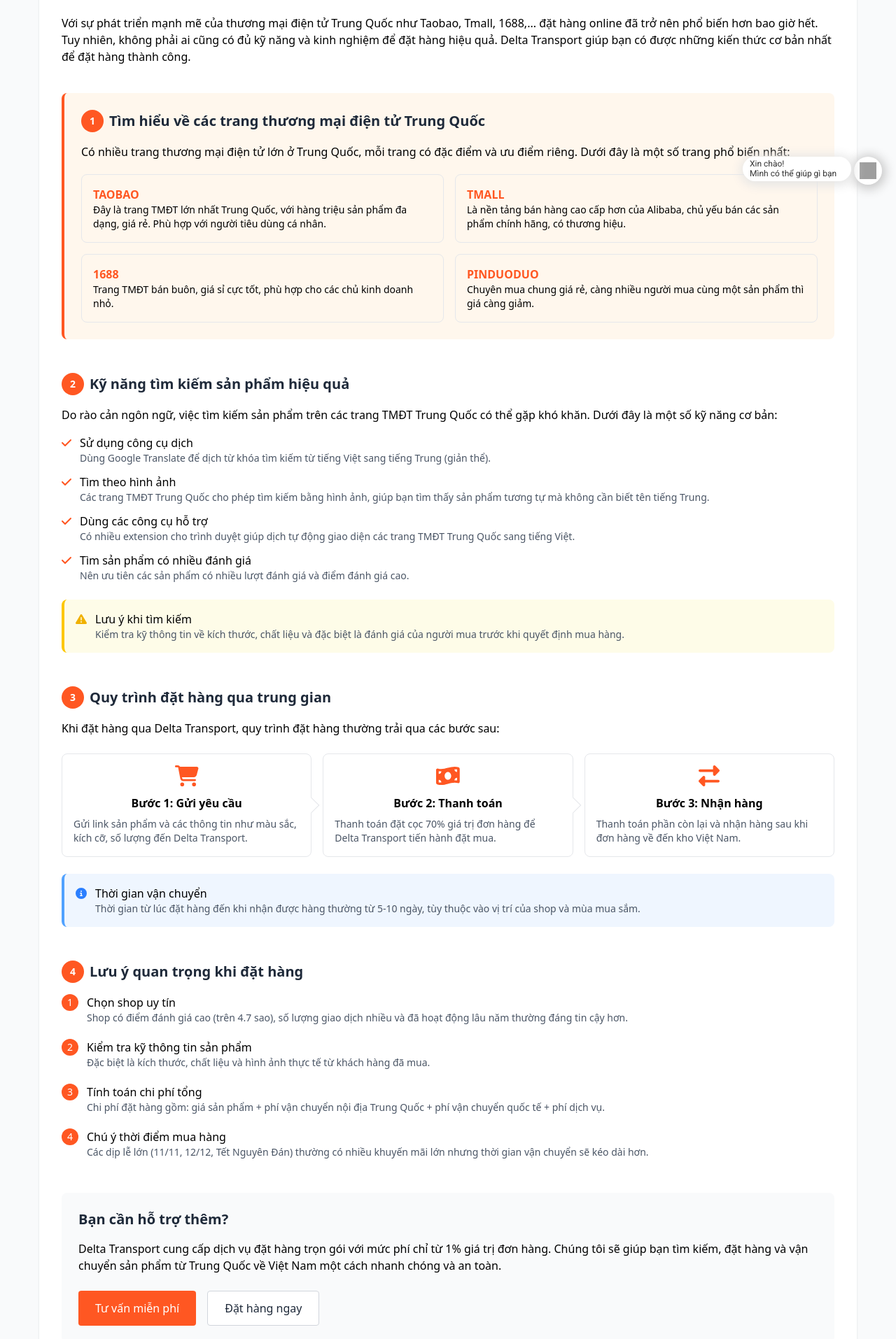
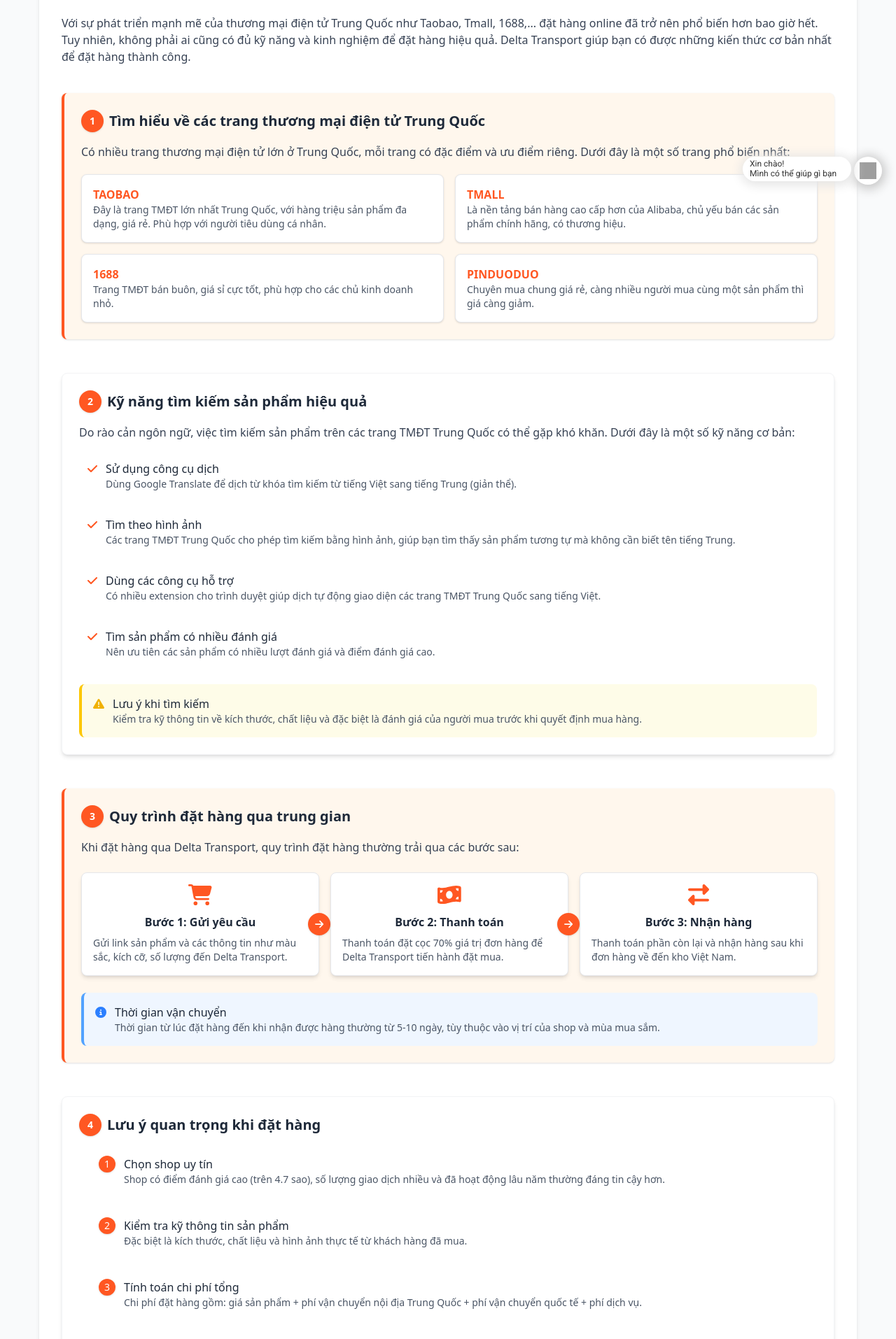
Before and after one commit to Kien-thuc03/Delta-Transport, a React (Vite) app: page /ky-nang-dat-hang in a window 1280 px wide. Shown: the part 441-2355 px from the top of the page at 70% size. Built offline with nearby package versions, Linux system fonts and the light colour scheme; grey boxes are pictures that could not be loaded.

Commit message:
Enhance OrderManagement component: update styling for improved visual consistency, add smooth scroll behavior on load, and refine text elements for better readability. Integrate new icons for enhanced user interface and update layout for better responsiveness.

```diff
--- a/src/views/OrderManagement.tsx
+++ b/src/views/OrderManagement.tsx
@@ -4,7 +4,7 @@
 import Footer from '../components/Footer';
 import Breadcrumb from '../components/Breadcrumb';
 import { FontAwesomeIcon } from '@fortawesome/react-fontawesome';
-import { faCheck, faExclamationTriangle, faInfoCircle, faShoppingCart, faExchangeAlt, faMoneyBillWave } from '@fortawesome/free-solid-svg-icons';
+import { faCheck, faExclamationTriangle, faInfoCircle, faShoppingCart, faExchangeAlt, faMoneyBillWave, faArrowRight } from '@fortawesome/free-solid-svg-icons';
 
 const OrderingSkills: React.FC = () => {
   // Đảm bảo trang luôn cuộn lên đầu khi load
@@ -33,54 +33,54 @@
             <div className="w-24 h-1 bg-[#ff5722]"></div>
           </div>
 
-          <div className="bg-white p-6 md:p-8 rounded-lg shadow-sm">
+          <div className="bg-white p-6 md:p-8 rounded-lg shadow-md">
             <div className="prose max-w-none">
-              <p className="font-bold text-lg mb-5">
+              <p className="font-bold text-lg mb-5 text-[#ff5722]">
                 Hướng dẫn đặt hàng từ các trang thương mại điện tử Trung Quốc
               </p>
 
-              <p className="mb-6">
+              <p className="mb-6 text-gray-700">
                 Với sự phát triển mạnh mẽ của thương mại điện tử Trung Quốc như Taobao, Tmall, 1688,... đặt hàng online đã trở nên phổ biến hơn bao giờ hết. Tuy nhiên, không phải ai cũng có đủ kỹ năng và kinh nghiệm để đặt hàng hiệu quả. Delta Transport giúp bạn có được những kiến thức cơ bản nhất để đặt hàng thành công.
               </p>
 
               <div className="space-y-12 mt-10">
                 {/* Phần 1: Tìm hiểu về các trang TMĐT */}
-                <div className="bg-orange-50 p-6 rounded-lg border-l-4 border-[#ff5722]">
+                <div className="bg-orange-50 p-6 rounded-lg border-l-4 border-[#ff5722] shadow-sm">
                   <h2 className="text-xl font-bold text-gray-800 mb-4 flex items-center gap-2">
-                    <span className="flex items-center justify-center w-8 h-8 rounded-full bg-[#ff5722] text-white text-sm">1</span>
+                    <span className="flex items-center justify-center w-8 h-8 rounded-full bg-[#ff5722] text-white text-sm shadow-sm">1</span>
                     Tìm hiểu về các trang thương mại điện tử Trung Quốc
                   </h2>
 
                   <div className="space-y-4">
-                    <p>
+                    <p className="text-gray-700">
                       Có nhiều trang thương mại điện tử lớn ở Trung Quốc, mỗi trang có đặc điểm và ưu điểm riêng. Dưới đây là một số trang phổ biến nhất:
                     </p>
 
                     <div className="grid md:grid-cols-2 gap-4 mt-5">
-                      <div className="border border-gray-200 p-4 rounded-lg">
+                      <div className="border border-gray-200 p-4 rounded-lg bg-white hover:border-[#ff5722] transition-colors duration-200 shadow-sm">
                         <h3 className="font-bold text-[#ff5722]">TAOBAO</h3>
-                        <p className="text-sm">
+                        <p className="text-sm text-gray-600">
                           Đây là trang TMĐT lớn nhất Trung Quốc, với hàng triệu sản phẩm đa dạng, giá rẻ. Phù hợp với người tiêu dùng cá nhân.
                         </p>
                       </div>
 
-                      <div className="border border-gray-200 p-4 rounded-lg">
+                      <div className="border border-gray-200 p-4 rounded-lg bg-white hover:border-[#ff5722] transition-colors duration-200 shadow-sm">
                         <h3 className="font-bold text-[#ff5722]">TMALL</h3>
-                        <p className="text-sm">
+                        <p className="text-sm text-gray-600">
                           Là nền tảng bán hàng cao cấp hơn của Alibaba, chủ yếu bán các sản phẩm chính hãng, có thương hiệu.
                         </p>
                       </div>
 
-                      <div className="border border-gray-200 p-4 rounded-lg">
+                      <div className="border border-gray-200 p-4 rounded-lg bg-white hover:border-[#ff5722] transition-colors duration-200 shadow-sm">
                         <h3 className="font-bold text-[#ff5722]">1688</h3>
-                        <p className="text-sm">
+                        <p className="text-sm text-gray-600">
                           Trang TMĐT bán buôn, giá sỉ cực tốt, phù hợp cho các chủ kinh doanh nhỏ.
                         </p>
                       </div>
 
-                      <div className="border border-gray-200 p-4 rounded-lg">
+                      <div className="border border-gray-200 p-4 rounded-lg bg-white hover:border-[#ff5722] transition-colors duration-200 shadow-sm">
                         <h3 className="font-bold text-[#ff5722]">PINDUODUO</h3>
-                        <p className="text-sm">
+                        <p className="text-sm text-gray-600">
                           Chuyên mua chung giá rẻ, càng nhiều người mua cùng một sản phẩm thì giá càng giảm.
                         </p>
                       </div>
@@ -89,46 +89,46 @@
                 </div>
 
                 {/* Phần 2: Kỹ năng tìm kiếm sản phẩm */}
-                <div>
+                <div className="bg-white p-6 rounded-lg border border-gray-100 shadow-md">
                   <h2 className="text-xl font-bold text-gray-800 mb-4 flex items-center gap-2">
-                    <span className="flex items-center justify-center w-8 h-8 rounded-full bg-[#ff5722] text-white text-sm">2</span>
+                    <span className="flex items-center justify-center w-8 h-8 rounded-full bg-[#ff5722] text-white text-sm shadow-sm">2</span>
                     Kỹ năng tìm kiếm sản phẩm hiệu quả
                   </h2>
 
                   <div className="space-y-4">
-                    <p>
+                    <p className="text-gray-700">
                       Do rào cản ngôn ngữ, việc tìm kiếm sản phẩm trên các trang TMĐT Trung Quốc có thể gặp khó khăn. Dưới đây là một số kỹ năng cơ bản:
                     </p>
 
                     <ul className="list-none space-y-3 mt-4">
-                      <li className="flex gap-3">
+                      <li className="flex gap-3 p-3 rounded-lg hover:bg-gray-50 transition-colors">
                         <FontAwesomeIcon icon={faCheck} className="text-[#ff5722] mt-1 flex-shrink-0" />
                         <div>
-                          <p className="font-medium">Sử dụng công cụ dịch</p>
+                          <p className="font-medium text-gray-800">Sử dụng công cụ dịch</p>
                           <p className="text-gray-600 text-sm">Dùng Google Translate để dịch từ khóa tìm kiếm từ tiếng Việt sang tiếng Trung (giản thể).</p>
                         </div>
                       </li>
 
-                      <li className="flex gap-3">
+                      <li className="flex gap-3 p-3 rounded-lg hover:bg-gray-50 transition-colors">
                         <FontAwesomeIcon icon={faCheck} className="text-[#ff5722] mt-1 flex-shrink-0" />
                         <div>
-                          <p className="font-medium">Tìm theo hình ảnh</p>
+                          <p className="font-medium text-gray-800">Tìm theo hình ảnh</p>
                           <p className="text-gray-600 text-sm">Các trang TMĐT Trung Quốc cho phép tìm kiếm bằng hình ảnh, giúp bạn tìm thấy sản phẩm tương tự mà không cần biết tên tiếng Trung.</p>
                         </div>
                       </li>
 
-                      <li className="flex gap-3">
+                      <li className="flex gap-3 p-3 rounded-lg hover:bg-gray-50 transition-colors">
                         <FontAwesomeIcon icon={faCheck} className="text-[#ff5722] mt-1 flex-shrink-0" />
                         <div>
-                          <p className="font-medium">Dùng các công cụ hỗ trợ</p>
+                          <p className="font-medium text-gray-800">Dùng các công cụ hỗ trợ</p>
                           <p className="text-gray-600 text-sm">Có nhiều extension cho trình duyệt giúp dịch tự động giao diện các trang TMĐT Trung Quốc sang tiếng Việt.</p>
                         </div>
                       </li>
 
-                      <li className="flex gap-3">
+                      <li className="flex gap-3 p-3 rounded-lg hover:bg-gray-50 transition-colors">
                         <FontAwesomeIcon icon={faCheck} className="text-[#ff5722] mt-1 flex-shrink-0" />
                         <div>
-                          <p className="font-medium">Tìm sản phẩm có nhiều đánh giá</p>
+                          <p className="font-medium text-gray-800">Tìm sản phẩm có nhiều đánh giá</p>
                           <p className="text-gray-600 text-sm">Nên ưu tiên các sản phẩm có nhiều lượt đánh giá và điểm đánh giá cao.</p>
                         </div>
                       </li>
@@ -137,7 +137,7 @@
                     <div className="bg-yellow-50 p-4 rounded-lg border-l-4 border-yellow-400 mt-6 flex gap-3">
                       <FontAwesomeIcon icon={faExclamationTriangle} className="text-yellow-500 mt-1 flex-shrink-0" />
                       <div>
-                        <p className="font-medium">Lưu ý khi tìm kiếm</p>
+                        <p className="font-medium text-gray-800">Lưu ý khi tìm kiếm</p>
                         <p className="text-gray-600 text-sm">Kiểm tra kỹ thông tin về kích thước, chất liệu và đặc biệt là đánh giá của người mua trước khi quyết định mua hàng.</p>
                       </div>
                     </div>
@@ -145,50 +145,54 @@
                 </div>
 
                 {/* Phần 3: Quy trình đặt hàng qua trung gian */}
-                <div>
+                <div className="bg-orange-50 p-6 rounded-lg border-l-4 border-[#ff5722] shadow-sm">
                   <h2 className="text-xl font-bold text-gray-800 mb-4 flex items-center gap-2">
-                    <span className="flex items-center justify-center w-8 h-8 rounded-full bg-[#ff5722] text-white text-sm">3</span>
+                    <span className="flex items-center justify-center w-8 h-8 rounded-full bg-[#ff5722] text-white text-sm shadow-sm">3</span>
                     Quy trình đặt hàng qua trung gian
                   </h2>
 
                   <div className="space-y-4">
-                    <p>
+                    <p className="text-gray-700">
                       Khi đặt hàng qua Delta Transport, quy trình đặt hàng thường trải qua các bước sau:
                     </p>
 
                     <div className="grid md:grid-cols-3 gap-4 mt-6">
                       <div className="relative">
-                        <div className="border border-gray-200 p-4 rounded-lg bg-white h-full">
+                        <div className="border border-gray-200 p-4 rounded-lg bg-white h-full hover:border-[#ff5722] transition-colors duration-200 shadow-md">
                           <div className="flex justify-center mb-3">
                             <FontAwesomeIcon icon={faShoppingCart} className="text-[#ff5722] text-3xl" />
                           </div>
-                          <h3 className="font-bold text-center mb-2">Bước 1: Gửi yêu cầu</h3>
+                          <h3 className="font-bold text-center mb-2 text-gray-800">Bước 1: Gửi yêu cầu</h3>
                           <p className="text-sm text-gray-600">
                             Gửi link sản phẩm và các thông tin như màu sắc, kích cỡ, số lượng đến Delta Transport.
                           </p>
                         </div>
-                        <div className="hidden md:block absolute top-1/2 right-0 transform translate-x-1/2 -translate-y-1/2 w-4 h-4 rotate-45 border-t border-r border-gray-200 bg-white"></div>
+                        <div className="hidden md:flex absolute top-1/2 right-0 transform translate-x-1/2 -translate-y-1/2 w-8 h-8 rounded-full bg-[#ff5722] text-white items-center justify-center shadow-sm">
+                          <FontAwesomeIcon icon={faArrowRight} className="text-sm" />
+                        </div>
                       </div>
 
                       <div className="relative">
-                        <div className="border border-gray-200 p-4 rounded-lg bg-white h-full">
+                        <div className="border border-gray-200 p-4 rounded-lg bg-white h-full hover:border-[#ff5722] transition-colors duration-200 shadow-md">
                           <div className="flex justify-center mb-3">
                             <FontAwesomeIcon icon={faMoneyBillWave} className="text-[#ff5722] text-3xl" />
                           </div>
-                          <h3 className="font-bold text-center mb-2">Bước 2: Thanh toán</h3>
+                          <h3 className="font-bold text-center mb-2 text-gray-800">Bước 2: Thanh toán</h3>
                           <p className="text-sm text-gray-600">
                             Thanh toán đặt cọc 70% giá trị đơn hàng để Delta Transport tiến hành đặt mua.
                           </p>
                         </div>
-                        <div className="hidden md:block absolute top-1/2 right-0 transform translate-x-1/2 -translate-y-1/2 w-4 h-4 rotate-45 border-t border-r border-gray-200 bg-white"></div>
+                        <div className="hidden md:flex absolute top-1/2 right-0 transform translate-x-1/2 -translate-y-1/2 w-8 h-8 rounded-full bg-[#ff5722] text-white items-center justify-center shadow-sm">
+                          <FontAwesomeIcon icon={faArrowRight} className="text-sm" />
+                        </div>
                       </div>
 
                       <div>
-                        <div className="border border-gray-200 p-4 rounded-lg bg-white h-full">
+                        <div className="border border-gray-200 p-4 rounded-lg bg-white h-full hover:border-[#ff5722] transition-colors duration-200 shadow-md">
                           <div className="flex justify-center mb-3">
                             <FontAwesomeIcon icon={faExchangeAlt} className="text-[#ff5722] text-3xl" />
                           </div>
-                          <h3 className="font-bold text-center mb-2">Bước 3: Nhận hàng</h3>
+                          <h3 className="font-bold text-center mb-2 text-gray-800">Bước 3: Nhận hàng</h3>
                           <p className="text-sm text-gray-600">
                             Thanh toán phần còn lại và nhận hàng sau khi đơn hàng về đến kho Việt Nam.
                           </p>
@@ -199,7 +203,7 @@
                     <div className="bg-blue-50 p-4 rounded-lg border-l-4 border-blue-400 mt-6 flex gap-3">
                       <FontAwesomeIcon icon={faInfoCircle} className="text-blue-500 mt-1 flex-shrink-0" />
                       <div>
-                        <p className="font-medium">Thời gian vận chuyển</p>
+                        <p className="font-medium text-gray-800">Thời gian vận chuyển</p>
                         <p className="text-gray-600 text-sm">Thời gian từ lúc đặt hàng đến khi nhận được hàng thường từ 5-10 ngày, tùy thuộc vào vị trí của shop và mùa mua sắm.</p>
                       </div>
                     </div>
@@ -207,41 +211,41 @@
                 </div>
 
                 {/* Phần 4: Lưu ý quan trọng */}
-                <div>
+                <div className="bg-white p-6 rounded-lg border border-gray-100 shadow-md">
                   <h2 className="text-xl font-bold text-gray-800 mb-4 flex items-center gap-2">
-                    <span className="flex items-center justify-center w-8 h-8 rounded-full bg-[#ff5722] text-white text-sm">4</span>
+                    <span className="flex items-center justify-center w-8 h-8 rounded-full bg-[#ff5722] text-white text-sm shadow-sm">4</span>
                     Lưu ý quan trọng khi đặt hàng
                   </h2>
 
-                  <div className="space-y-5 mt-4">
-                    <div className="flex gap-3">
-                      <div className="flex-shrink-0 w-6 h-6 flex items-center justify-center rounded-full bg-[#ff5722] text-white font-medium text-sm">1</div>
+                  <div className="space-y-5 mt-4 ml-4">
+                    <div className="flex gap-3 p-3 rounded-lg hover:bg-gray-50 transition-colors">
+                      <div className="flex-shrink-0 w-6 h-6 flex items-center justify-center rounded-full bg-[#ff5722] text-white font-medium text-sm shadow-sm">1</div>
                       <div>
-                        <p className="font-medium">Chọn shop uy tín</p>
+                        <p className="font-medium text-gray-800">Chọn shop uy tín</p>
                         <p className="text-gray-600 text-sm">Shop có điểm đánh giá cao (trên 4.7 sao), số lượng giao dịch nhiều và đã hoạt động lâu năm thường đáng tin cậy hơn.</p>
                       </div>
                     </div>
 
-                    <div className="flex gap-3">
-                      <div className="flex-shrink-0 w-6 h-6 flex items-center justify-center rounded-full bg-[#ff5722] text-white font-medium text-sm">2</div>
+                    <div className="flex gap-3 p-3 rounded-lg hover:bg-gray-50 transition-colors">
+                      <div className="flex-shrink-0 w-6 h-6 flex items-center justify-center rounded-full bg-[#ff5722] text-white font-medium text-sm shadow-sm">2</div>
                       <div>
-                        <p className="font-medium">Kiểm tra kỹ thông tin sản phẩm</p>
+                        <p className="font-medium text-gray-800">Kiểm tra kỹ thông tin sản phẩm</p>
                         <p className="text-gray-600 text-sm">Đặc biệt là kích thước, chất liệu và hình ảnh thực tế từ khách hàng đã mua.</p>
                       </div>
                     </div>
 
-                    <div className="flex gap-3">
-                      <div className="flex-shrink-0 w-6 h-6 flex items-center justify-center rounded-full bg-[#ff5722] text-white font-medium text-sm">3</div>
+                    <div className="flex gap-3 p-3 rounded-lg hover:bg-gray-50 transition-colors">
+                      <div className="flex-shrink-0 w-6 h-6 flex items-center justify-center rounded-full bg-[#ff5722] text-white font-medium text-sm shadow-sm">3</div>
                       <div>
-                        <p className="font-medium">Tính toán chi phí tổng</p>
+                        <p className="font-medium text-gray-800">Tính toán chi phí tổng</p>
                         <p className="text-gray-600 text-sm">Chi phí đặt hàng gồm: giá sản phẩm + phí vận chuyển nội địa Trung Quốc + phí vận chuyển quốc tế + phí dịch vụ.</p>
                       </div>
                     </div>
 
-                    <div className="flex gap-3">
-                      <div className="flex-shrink-0 w-6 h-6 flex items-center justify-center rounded-full bg-[#ff5722] text-white font-medium text-sm">4</div>
+                    <div className="flex gap-3 p-3 rounded-lg hover:bg-gray-50 transition-colors">
+                      <div className="flex-shrink-0 w-6 h-6 flex items-center justify-center rounded-full bg-[#ff5722] text-white font-medium text-sm shadow-sm">4</div>
                       <div>
-                        <p className="font-medium">Chú ý thời điểm mua hàng</p>
+                        <p className="font-medium text-gray-800">Chú ý thời điểm mua hàng</p>
                         <p className="text-gray-600 text-sm">Các dịp lễ lớn (11/11, 12/12, Tết Nguyên Đán) thường có nhiều khuyến mãi lớn nhưng thời gian vận chuyển sẽ kéo dài hơn.</p>
                       </div>
                     </div>
@@ -249,16 +253,16 @@
                 </div>
               </div>
 
-              <div className="mt-12 bg-gray-50 p-6 rounded-lg">
+              <div className="mt-12 bg-gradient-to-r from-orange-50 to-gray-50 p-6 rounded-lg shadow-md border border-gray-100">
                 <h3 className="text-xl font-bold text-gray-800 mb-4">Bạn cần hỗ trợ thêm?</h3>
-                <p className="mb-4">
+                <p className="mb-4 text-gray-700">
                   Delta Transport cung cấp dịch vụ đặt hàng trọn gói với mức phí chỉ từ 1% giá trị đơn hàng. Chúng tôi sẽ giúp bạn tìm kiếm, đặt hàng và vận chuyển sản phẩm từ Trung Quốc về Việt Nam một cách nhanh chóng và an toàn.
                 </p>
-                <div className="flex gap-4 mt-6">
-                  <button className="bg-[#ff5722] hover:bg-[#e64a19] text-white font-medium px-6 py-3 rounded transition-colors">
+                <div className="flex flex-wrap gap-4 mt-6">
+                  <button className="bg-[#ff5722] hover:bg-[#e64a19] text-white font-medium px-6 py-3 rounded transition-colors shadow-sm">
                     Tư vấn miễn phí
                   </button>
-                  <button className="bg-white hover:bg-gray-100 text-gray-800 font-medium px-6 py-3 rounded border border-gray-300 transition-colors">
+                  <button className="bg-white hover:bg-gray-100 text-gray-800 font-medium px-6 py-3 rounded border border-gray-300 transition-colors shadow-sm">
                     Đặt hàng ngay
                   </button>
                 </div>
```
